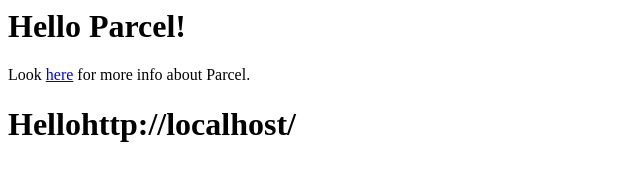
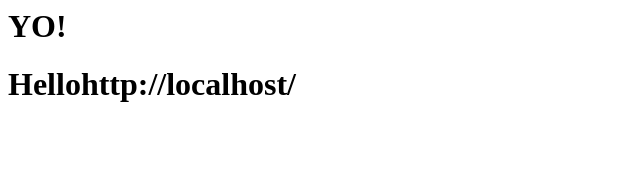
Before and after one commit to feloriel/BetterJSRelease, a website built with Parcel: page index.html in a window 1280 px wide. Shown: the whole page, without its empty margins (0-640 px from the left). Built offline with nearby package versions, Linux system fonts and the light colour scheme.

Commit message:
interacting with the dom

```diff
--- a/index.html
+++ b/index.html
@@ -6,7 +6,11 @@
 </head>
 
 <body>
-	<div id="app"></div>
+	<div id="app">
+		<header>
+			<h1 id="logo">Company Logo</h1>
+		</header>
+	</div>
 
 	<script src="src/index.js"></script>
 </body>
--- a/src/index.js
+++ b/src/index.js
@@ -1,14 +1,6 @@
-document.getElementById("app").innerHTML = `
-<h1>Hello Parcel!</h1>
-<div>
-  Look
-  <a href="https://parceljs.org" target="_blank" rel="noopener noreferrer">here</a>
-  for more info about Parcel.
-</div>
-`;
+const logo = document.querySelector('#logo');
+logo.innerText = 'YO!';
 
 const heading = document.createElement('h1');
 heading.innerHTML = '<span>Hello</span>' + document.URL;
 document.body.appendChild(heading);
-
-console.log(document.URL);
```
